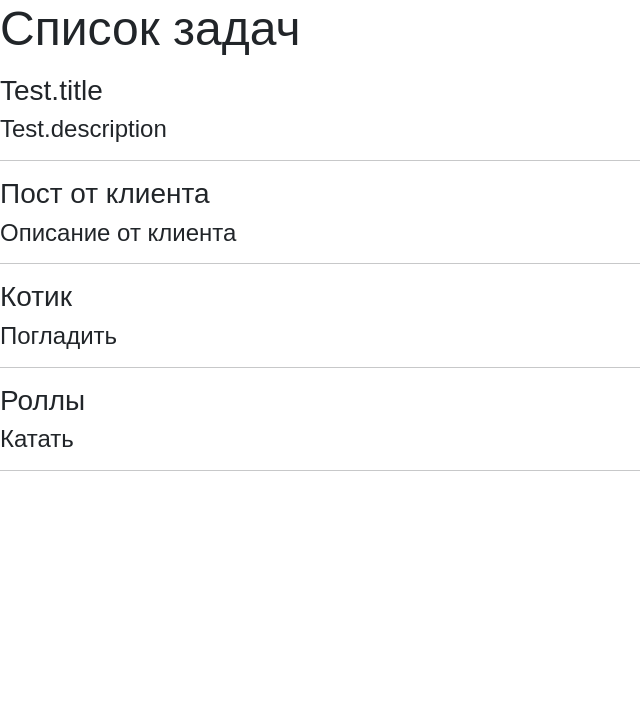
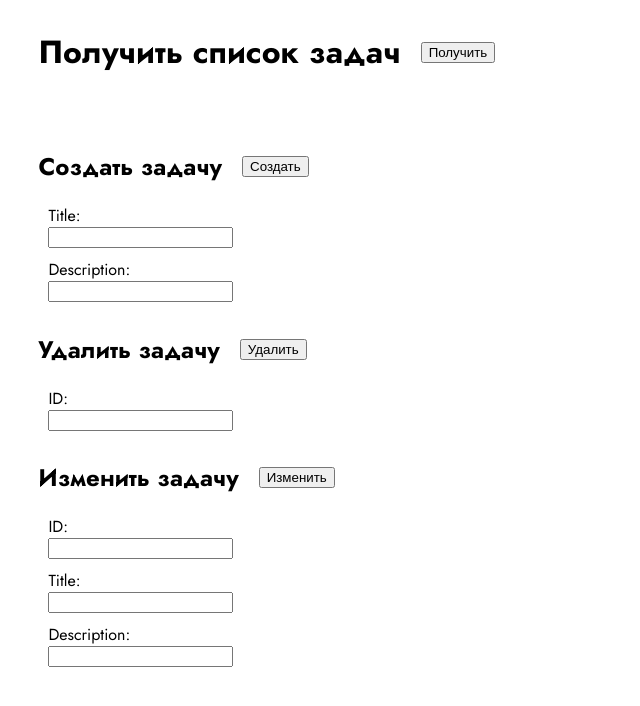
Before and after one commit to Yurkovich/FastAPI-Project, a FastAPI app: page / in a window 1280 px wide. Shown: the top 706 px of the page, without its empty margins (0-640 px from the left). Run offline with FastAPI, Linux system fonts and the light colour scheme.

Commit message:
Updating the client part

```diff
--- a/app/main.py
+++ b/app/main.py
@@ -1,14 +1,13 @@
 from fastapi import FastAPI
-from fastapi.templating import Jinja2Templates
 from fastapi.staticfiles import StaticFiles
 import uvicorn
-from database import engine, TaskModel
+from database import engine
+from models import TaskModel
 from routers import tasks_router
 from urls import task_template
 
 app = FastAPI() # <- создаем экземпляр класса
 app.mount('/static', StaticFiles(directory="static"), name="static")
-templates = Jinja2Templates(directory='templates')
 
 app.include_router(tasks_router)
 app.include_router(task_template)
--- a/app/routers.py
+++ b/app/routers.py
@@ -16,17 +16,13 @@ tasks_router = APIRouter(prefix="/api/v1/tasks")
 def list_task_point(request: Request):
     session = Session(engine)
     stmt = select(TaskModel)
-    """
-    SELECT task.id, task.title, task.description, task.done
-    FROM task <- ссырой SQL запрос
-    """
     requst_db = session.execute(stmt)
     tasks:list = requst_db.scalars().all()
     session.close()
     if len(tasks) == 0:
         return {"message": "У вас нет задач"}
     else:
-        return {"message": tasks}
+        return tasks
 
 
 @tasks_router.post(path='/create/')
--- /dev/null
+++ b/app/static/css/style.css
@@ -0,0 +1,66 @@
+body {
+    margin-left: 3%;
+    padding: 0;
+    font-family: "Jost", sans-serif;
+    background-attachment: fixed;
+    background-repeat: no-repeat;
+    background-size: cover;
+}
+
+
+.container {
+    display: flex;
+    flex-direction: column;
+    align-items: center;
+}
+
+.header-container {
+    display: flex;
+    justify-content: space-between;
+    align-items: center;
+    width: 100%;
+    justify-content: flex-start;
+}
+
+.header-container h1 h2 {
+    margin: 0;
+}
+
+
+.input-container {
+    display: flex;
+    flex-direction: column;
+    align-items: flex-start;
+    width: 100%;
+}
+
+.input-container div {
+    display: flex;
+    flex-direction: column;
+    align-items: flex-start;
+    width: 100%;
+    margin-left: 10px;
+}
+
+.input-container label {
+    margin-right: 10px;
+}
+
+.input-container input {
+    margin-bottom: 10px;
+}
+
+.header-container .send-button {
+    margin-left: 20px;
+}
+
+#taskList {
+    list-style-type: none;
+    padding: 0;
+    width: 100%;
+}
+
+#taskList li {
+    padding: 10px;
+    border-bottom: 1px solid #ccc;
+}
--- a/app/static/styles.css
+++ /dev/null
@@ -1,39 +0,0 @@
-body {
-    margin: 0;
-    padding: 0;
-    font-family: Arial, Helvetica, sans-serif;
-    background-attachment: fixed;
-    background-repeat: no-repeat;
-    background-size: cover;
-}
-.container {
-    display: flex;
-    flex-direction: column;
-    align-items: center;
-    justify-content: center;
-    height: 100vh;
-    color: white;
-}
-h1{
-    font-size: 3rem;
-    margin-bottom: 1rem;
-}
-p {
-    font-size: 1.5rem;
-    margin-bottom: 2rem;
-}
-
-.btn {
-    display: inline-block;
-    background-color: red;
-    color: black;
-    padding: 0.7rem 1.5rem;
-    font-size: 1.2rem;
-    text-decoration: none;
-    text-transform: uppercase;
-    border-radius: 10px;
-    transition: background-color 1s;
-}
-.btn:hover {
-    background-color: #f1f1f1;
-}
--- a/app/templates/base.html
+++ b/app/templates/base.html
@@ -4,8 +4,9 @@
     <meta charset="UTF-8">
     <meta name="viewport" content="width=device-width, initial-scale=1.0">
     <title>Jira</title>
-    <link href="https://cdn.jsdelivr.net/npm/bootstrap@5.3.3/dist/css/bootstrap.min.css" rel="stylesheet" integrity="sha384-QWTKZyjpPEjISv5WaRU9OFeRpok6YctnYmDr5pNlyT2bRjXh0JMhjY6hW+ALEwIH" crossorigin="anonymous">
-    <link href="{{ url_for('static', path='/styles.css') }}" rel="stylesheet">
+    <link href="https://fonts.googleapis.com/css2?family=Jost:ital,wght@0,100..900;1,100..900&family=Nunito:ital,wght@0,200..1000;1,200..1000&display=swap" rel="stylesheet">
+    <link rel="stylesheet" type="text/css" href="/static/css/style.css">
+
 </head>
 <body>
 
@@ -13,7 +14,5 @@
     <!-- Контент другой странички -->
     {% endblock %}
 
-    <script src="{{ url_for('static', path='/script.js') }}"></script>
-    <script src="https://cdn.jsdelivr.net/npm/bootstrap@5.3.3/dist/js/bootstrap.bundle.min.js" integrity="sha384-YvpcrYf0tY3lHB60NNkmXc5s9fDVZLESaAA55NDzOxhy9GkcIdslK1eN7N6jIeHz" crossorigin="anonymous"></script>
 </body>
 </html>
--- a/app/templates/index.html
+++ b/app/templates/index.html
@@ -1,18 +1,148 @@
-<!DOCTYPE html>
-<html lang="en">
-<head>
-    <meta charset="UTF-8">
-    <meta name="viewport" content="width=device-width, initial-scale=1.0">
-    <title>Лэйдинг страницы агентства</title>
-    <link href="{{ url_for('static', path='/styles.css') }}" rel="stylesheet">
-</head>
-<body>
-    <div class="container">
-        <h1>Агентство</h1>
-        <p>Создаём цифровые решения для вашего бизнеса</p>
-        <a href="#" class="btn">Перейти About</a>
+{% extends 'base.html'%}
+
+<!-- Начала блока -->
+{% block body %}
+<div class="container">
+    <div class="header-container">
+        <h1>Получить список задач</h1>
+        <button class="send-button" id="loadTasks">Получить</button>
     </div>
+    <ul id="taskList">
+        <!-- список задач будет генерироваться здесь -->
+    </ul>
+</div>
 
-    <script src="{{ url_for('static', path='/script.js') }}"></script>
-</body>
-</html>
+<div class="container">
+    <div class="header-container">
+        <h2>Создать задачу</h2>
+        <button class="send-button" id="createTask">Создать</button>
+    </div>
+    <div class="input-container">
+        <div>
+            <label for="title">Title: </label>
+            <input type="text" id="title">
+            <label for="description">Description: </label>
+            <input type="text" id="description">
+        </div>
+    </div>
+</div>
+
+
+<div class="container">
+    <div class="header-container">
+        <h2>Удалить задачу</h2>
+        <button class="send-button" id="deleteTask">Удалить</button>
+    </div>
+    <div class="input-container">
+        <div>
+            <label for="title">ID: </label>
+            <input type="text" id="task-id">
+        </div>
+    </div>
+</div>
+
+
+<div class="container">
+    <div class="header-container">
+        <h2>Изменить задачу</h2>
+        <button class="send-button" id="changeTask">Изменить</button>
+    </div>
+    <div class="input-container">
+        <div>
+            <label for="change-task-id">ID: </label>
+            <input type="text" id="change-task-id">
+            <label for="change-title">Title: </label>
+            <input type="text" id="change-title">
+            <label for="change-description">Description: </label>
+            <input type="text" id="change-description">
+
+        </div>
+    </div>
+</div>
+
+
+<script>
+
+    document.getElementById('changeTask').addEventListener('click', function () {
+        const taskId = document.getElementById('change-task-id').value
+        const title = document.getElementById('change-title').value;
+        const description = document.getElementById('change-description').value;
+
+        fetch(`http://127.0.0.1:8000/api/v1/tasks/update/${taskId}`, {
+            method: 'PUT',
+            headers: {
+                'Content-Type': 'application/json'
+            },
+            body: JSON.stringify({
+                title: title,
+                description: description
+            })
+        })
+            .then(response => response.json())
+            .then(task => {
+                console.log(task);
+            })
+            .catch(error => console.error(error));
+    });
+
+    document.getElementById('deleteTask').addEventListener('click', function () {
+        const taskId = document.getElementById('task-id').value;
+
+        fetch(`http://127.0.0.1:8000/api/v1/tasks/delete/${taskId}`, {
+            method: 'DELETE',
+        })
+            .then(response => response.json())
+            .then(result => {
+                console.log(result);
+            })
+            .catch(error => console.error(error));
+    });
+
+    document.getElementById('createTask').addEventListener('click', function () {
+        const title = document.getElementById('title').value;
+        const description = document.getElementById('description').value;
+
+        fetch('http://127.0.0.1:8000/api/v1/tasks/create/', {
+            method: 'POST',
+            headers: {
+                'Content-Type': 'application/json'
+            },
+            body: JSON.stringify({
+                title: title,
+                description: description
+            })
+        })
+            .then(response => response.json())
+            .then(task => {
+                console.log(task);
+            })
+            .catch(error => console.error(error));
+    });
+
+
+
+
+
+
+    document.getElementById('loadTasks').addEventListener('click', function () {
+        fetch('http://127.0.0.1:8000/api/v1/tasks/list/')
+            .then(response => response.json())
+            .then(tasks => {
+                const taskList = document.getElementById('taskList');
+                taskList.innerHTML = ''; // clear previous tasks
+                for (const task of tasks) {
+                    const li = document.createElement('li');
+                    li.textContent = `(${task.id}) ${task.title} : ${task.description}`;
+                    taskList.appendChild(li);
+                }
+            })
+            .catch(error => console.error(error));
+    });
+
+
+</script>
+
+
+
+
+{% endblock %}
--- a/app/templates/tasks.html
+++ /dev/null
@@ -1,11 +0,0 @@
-{% extends "base.html" %}
-
-{% block body %}
-    <h1>Список задач</h1>
-        {% for task in tasks %}
-            <h3>{{ task.title }}</h3>
-            <h4>{{ task.description }}</h4>
-            <hr>
-        {% endfor %}
-
-{% endblock %}
--- a/app/urls.py
+++ b/app/urls.py
@@ -1,26 +1,9 @@
 from fastapi import APIRouter, Request
 from fastapi.templating import Jinja2Templates
-from fastapi.staticfiles import StaticFiles
-from sqlalchemy.orm import Session
-from sqlalchemy import select
-from database import engine
-from models import TaskModel
 
 task_template = APIRouter()
-task_template.mount('/static', StaticFiles(directory="static"), name="static")
 templates = Jinja2Templates(directory='templates')
 
 @task_template.get('/')
-def get_task_template(request: Request):
-    session = Session(engine)
-    stmt = select(TaskModel)
-    requst_db = session.execute(stmt)
-    tasks:list = requst_db.scalars().all()
-    context = {}
-    context['tasks'] = tasks
-    session.close()
-    return templates.TemplateResponse(
-        request=request,
-        name='tasks.html',
-        context=context,
-    )
+def index(request: Request):
+    return templates.TemplateResponse(request=request, name='index.html')
```
Also changed, not shown: app/templates/about.html (deleted, +0 -11 lines), app/templates/create_task.html (deleted, +0 -32 lines), app/templates/users.html (deleted, +0 -17 lines), app/db.sqlite.
